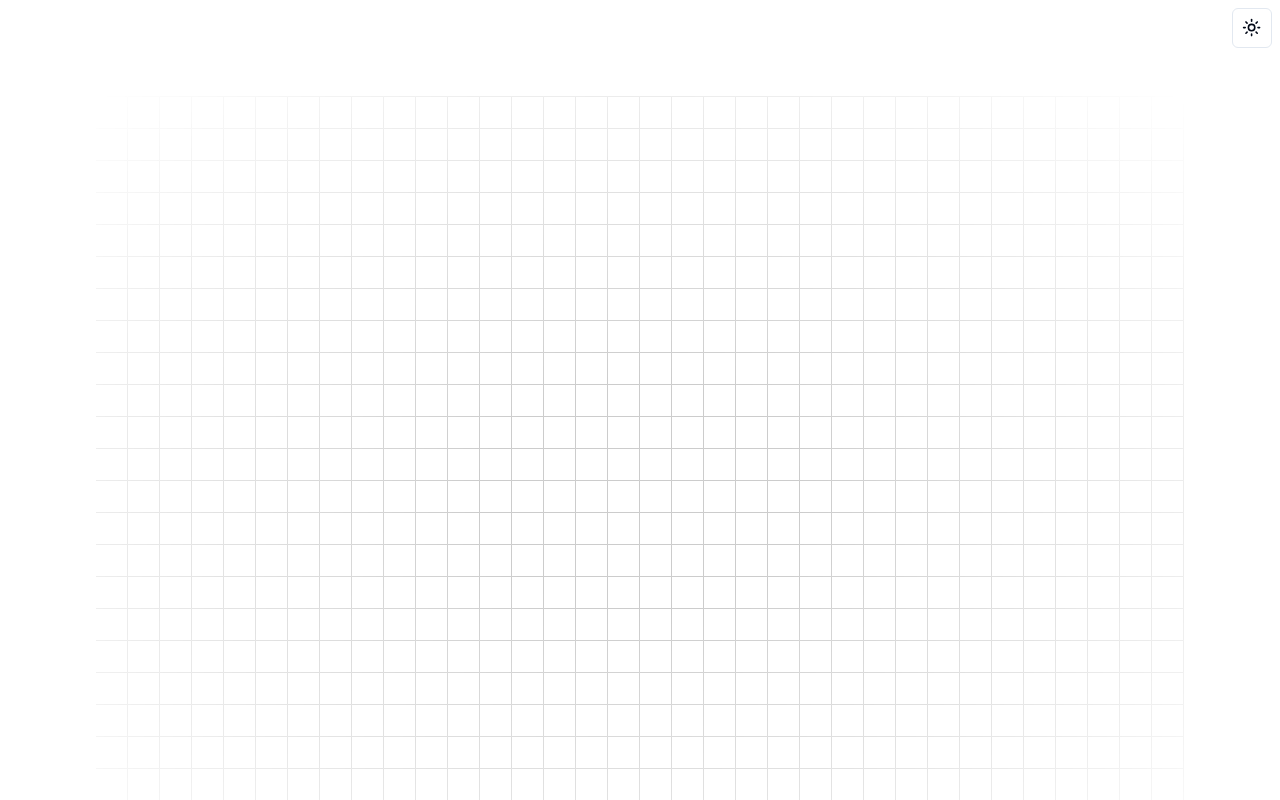
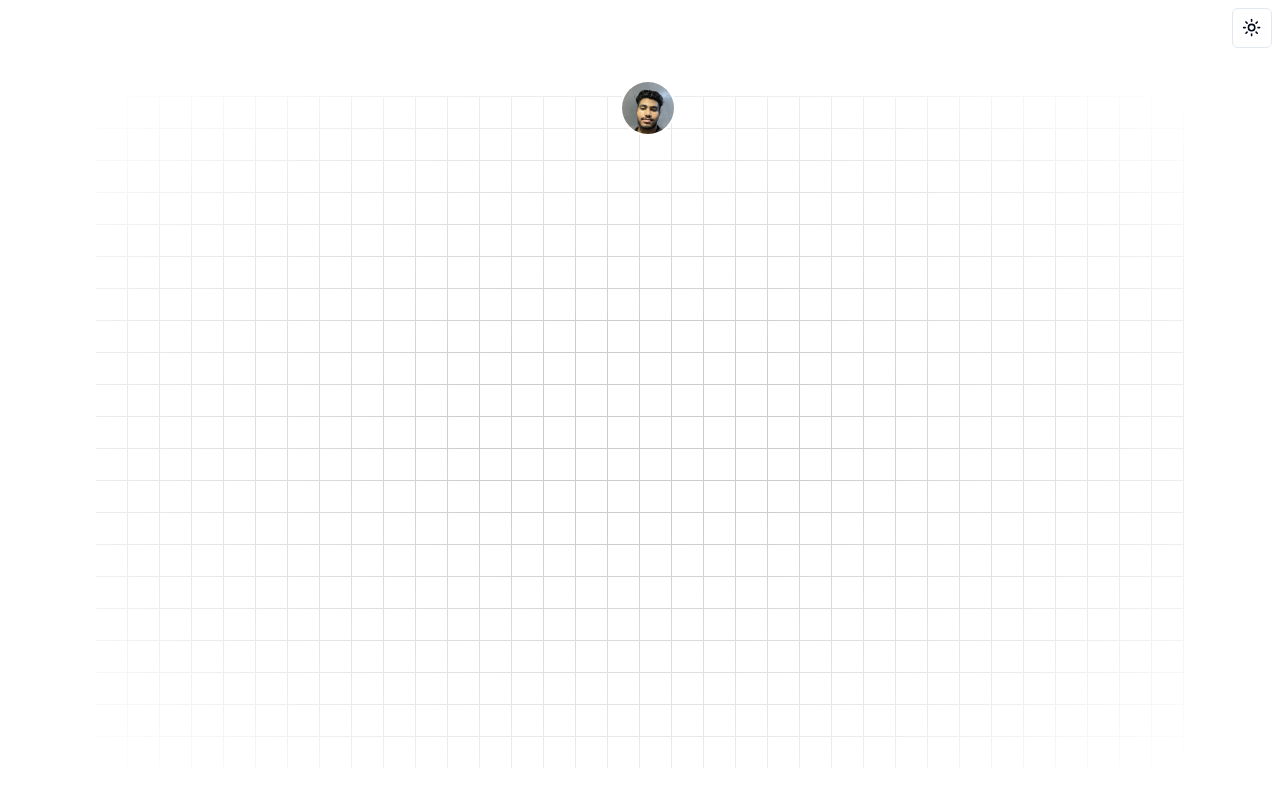
Before and after one commit to DarkmodeWorking/portfolio-lol, a Next.js app: page / in a window 1280 px wide. Shown: the top 800 px of the page. Built offline with nearby package versions, Linux system fonts and the light colour scheme.

Commit message:
added the animatedtoolTip into the GridBackground and rendered it in page.tsx

```diff
--- a/app/layout.tsx
+++ b/app/layout.tsx
@@ -5,6 +5,7 @@ import { ThemeProvider } from "@/components/theme-provider"
 import { ModeToggle } from "@/components/toggle";
 import { FloatingNav } from "@/components/ui/floating-navbar";
 import FloatingNavbar from "@/components/FloatingNavbar";
+import { AnimatedTooltipPreview } from "@/components/animatedTooltip";
 const inter = Inter({ subsets: ["latin"] });
 
 export const metadata: Metadata = {
@@ -30,7 +31,8 @@ export default function RootLayout({
           >
             <div className="absolute right-2 top-2">
             <ModeToggle/>
-            </div>
+            </div >
+
             <FloatingNavbar/>
             {children}
           </ThemeProvider>
--- a/app/page.tsx
+++ b/app/page.tsx
@@ -8,9 +8,7 @@ export default function Home() {
   return (
     <main className="flex min-h-screen flex-col items-center justify-between p-24">
           <GridBackgroundDemo/>
-
-            <StickyScrollRevealDemo/>
-
+          <StickyScrollRevealDemo/>
     </main>
   );
 }
--- a/components/GridBackground.tsx
+++ b/components/GridBackground.tsx
@@ -1,13 +1,22 @@
 import React from "react";
 
+import { AnimatedTooltipPreview } from "./animatedTooltip";
 export function GridBackgroundDemo() {
-  return (
-    <div className="h-[50rem] w-full dark:bg-black bg-white  dark:bg-grid-white/[0.2] bg-grid-black/[0.2] relative flex items-center justify-center">
+  return (<>
+
+  <div className="h-[42rem] w-full dark:bg-black bg-white  dark:bg-grid-white/[0.2] bg-grid-black/[0.2] relative flex items-center justify-center">
       {/* Radial gradient for the container to give a faded look */}
+
       <div className="absolute pointer-events-none inset-0 flex items-center justify-center dark:bg-black bg-white [mask-image:radial-gradient(ellipse_at_center,transparent_20%,black)]"></div>
+
       <p className="text-4xl sm:text-7xl font-bold relative z-20 bg-clip-text text-transparent bg-gradient-to-b from-neutral-200 to-neutral-500 py-8">
 
       </p>
     </div>
+    <div className="absolute top-20 ">
+       <AnimatedTooltipPreview/>
+       </div>
+  </>
+
   );
 }
```
